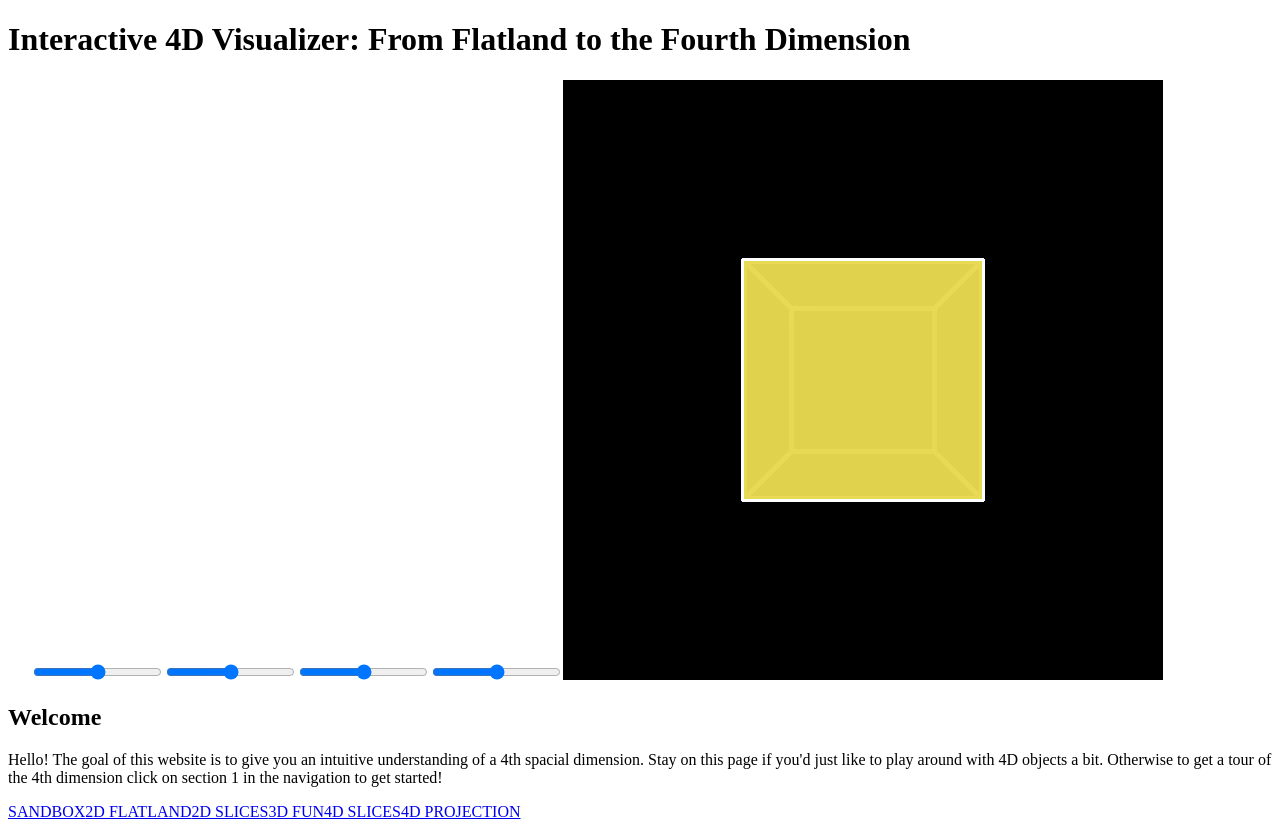
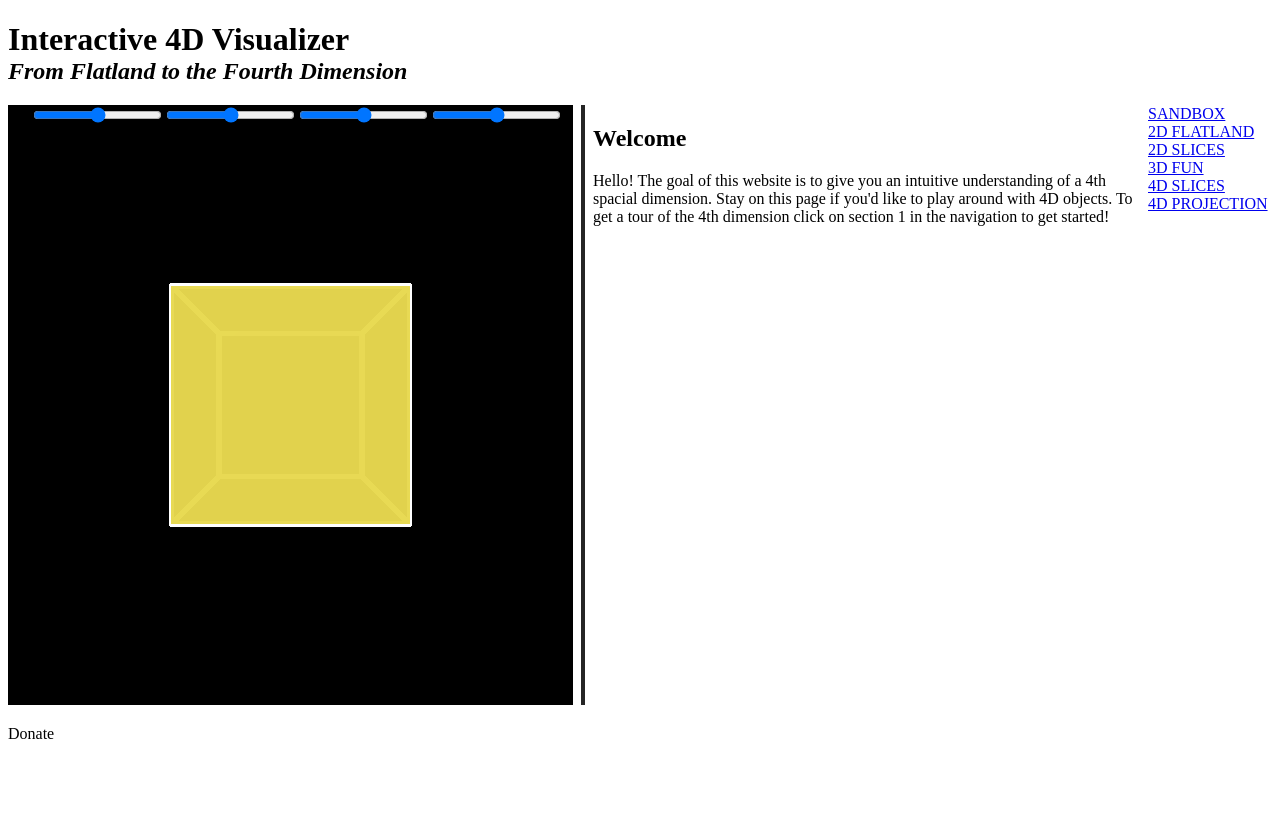
Before and after one commit to baileysnyder/interactive4d, a Nuxt app: page / in a window 1280 px wide. After the commit the page ends 800 px from the top, so only its background shows below. Built offline with nearby package versions, Linux system fonts and the light colour scheme.

Commit message:
resizable canvas

```diff
--- a/components/Articles/WelcomeArticle.vue
+++ b/components/Articles/WelcomeArticle.vue
@@ -1,5 +1,5 @@
 <template>
-  <p>Hello! The goal of this website is to give you an intuitive understanding of a 4th spacial dimension. Stay on this page if you'd just like to play around with 4D objects a bit. Otherwise to get a tour of the 4th dimension click on section 1 in the navigation to get started!</p>
+  <p>Hello! The goal of this website is to give you an intuitive understanding of a 4th spacial dimension. Stay on this page if you'd like to play around with 4D objects. To get a tour of the 4th dimension click on section 1 in the navigation to get started!</p>
 </template>
 
 <script>
--- a/components/Navigation.vue
+++ b/components/Navigation.vue
@@ -1,11 +1,11 @@
 <template>
-  <div>
-      <NuxtLink to="/">SANDBOX</NuxtLink>
-      <NuxtLink to="/2d-flatland">2D FLATLAND</NuxtLink>
-      <NuxtLink to="/">2D SLICES</NuxtLink>
-      <NuxtLink to="/">3D FUN</NuxtLink>
-      <NuxtLink to="/">4D SLICES</NuxtLink>
-      <NuxtLink to="/">4D PROJECTION</NuxtLink>
+  <div id="wrapper">
+      <NuxtLink to="/" class="navlink">SANDBOX</NuxtLink>
+      <NuxtLink to="/2d-flatland" class="navlink">2D FLATLAND</NuxtLink>
+      <NuxtLink to="/" class="navlink">2D SLICES</NuxtLink>
+      <NuxtLink to="/" class="navlink">3D FUN</NuxtLink>
+      <NuxtLink to="/" class="navlink">4D SLICES</NuxtLink>
+      <NuxtLink to="/" class="navlink">4D PROJECTION</NuxtLink>
   </div>
 </template>
 
@@ -15,6 +15,8 @@ export default {
 }
 </script>
 
-<style>
-
+<style scoped>
+.navlink {
+  display: block;
+}
 </style>
--- a/components/ThreeJs/ThreeJs.vue
+++ b/components/ThreeJs/ThreeJs.vue
@@ -1,10 +1,14 @@
 <template>
 <div>
-    <input v-model="angleXW" type="range" min="-3.14" max="3.14" value="0" step="0.001" style="margin-left: 25px;">
-    <input v-model="angleYW" type="range" min="-3.14" max="3.14" value="0" step="0.001">
-    <input v-model="angleZW" type="range" min="-3.14" max="3.14" value="0" step="0.001">
-    <input v-model="translateW" type="range" min="-2" max="2" value="0" step="0.001">
-    <canvas ref="canvas"></canvas>
+    <div id="three-container">
+        <canvas ref="canvas"></canvas>
+        <div id="three-overlay">
+            <input v-model="angleXW" type="range" min="-3.14" max="3.14" value="0" step="0.001" style="margin-left: 25px;">
+            <input v-model="angleYW" type="range" min="-3.14" max="3.14" value="0" step="0.001">
+            <input v-model="angleZW" type="range" min="-3.14" max="3.14" value="0" step="0.001">
+            <input v-model="translateW" type="range" min="-2" max="2" value="0" step="0.001">
+        </div>
+    </div>
 </div>
 </template>
 
@@ -32,11 +36,25 @@ export default {
             translateW: 0.0,
         }
     },
+    props: {
+        canvasSize: Object,
+    },
+    watch: {
+        canvasSize: {
+            handler: function(newD, oldD) {
+                let width = newD.width
+                let height = newD.height
+
+                camera.aspect = width / height
+                camera.updateProjectionMatrix()
+                renderer.setSize(width, height)
+            }
+        }
+    },
     methods: {
         initThree() {
-            const height = 600
-            const width = 600
-
+            let width = this.canvasSize.width
+            let height = this.canvasSize.height
             const canvas = this.$refs.canvas
             scene = new THREE.Scene()
 
@@ -66,7 +84,7 @@ export default {
             if (delta  > interval) {
                 //updateTesseractProjection(parseFloat(this.angleXW), parseFloat(this.angleYW), parseFloat(this.angleZW), parseFloat(this.translateW))
                 updateTesseractIso(parseFloat(this.angleXW), parseFloat(this.angleYW), parseFloat(this.angleZW), parseFloat(this.translateW))
-                renderer.clearDepth()
+                //renderer.clearDepth()
                 renderer.render(scene, camera)
 
                 delta = delta % interval;
@@ -822,5 +840,11 @@ function getFaceVertices(sortedPoints) {
 </script>
 
 <style>
+#three-container {
+  position: relative;
+}
+#three-container canvas, #three-overlay {
+  position: absolute;
+}
 
 </style>
--- a/layouts/default.vue
+++ b/layouts/default.vue
@@ -1,10 +1,12 @@
 <template>
 <div>
-    <h1>Interactive 4D Visualizer: From Flatland to the Fourth Dimension</h1>
-    <div>
+    <h1>Interactive 4D Visualizer</h1>
+    <h2>From Flatland to the Fourth Dimension</h2>
+    <div id="main" :style="{'width': mainWidth + 'px', 'height': mainHeight + 'px'}">
         <nuxt />
     </div>
-    <Navigation />
+    <Navigation id="navigation"/>
+    <p>Donate</p>
 </div>
 </template>
 
@@ -14,10 +16,50 @@ import Navigation from '../components/Navigation'
 export default {
     components: {
         Navigation
+    },
+    data() {
+        return {
+            mainWidth: window.innerWidth - 150,
+            mainHeight: window.innerHeight - 200
+        }
+    },
+    mounted() {
+        window.addEventListener('resize', this.onResize)
+    },
+    methods: {
+        onResize() {
+            this.mainWidth = window.innerWidth - 150
+            this.mainHeight = window.innerHeight - 200
+
+            let emit = {
+                width: this.mainWidth,
+                height: this.mainHeight
+            }
+
+            $nuxt.$emit('resize-main-container', emit)
+        }
     }
 }
 </script>
 
-<style>
-/* insert media queries here */
+<style scoped>
+h1 {
+    margin-bottom: 0;
+}
+
+h2 {
+    margin-top: 0;
+    font-style: italic;
+}
+
+#main {
+    display: inline-block;
+}
+
+#navigation {
+    display: inline-block;
+    vertical-align: top;
+    position: fixed;
+    padding-left: 10px;
+}
 </style>
--- a/nuxt.config.js
+++ b/nuxt.config.js
@@ -1,6 +1,7 @@
 export default {
   // Target: https://go.nuxtjs.dev/config-target
   target: 'static',
+  ssr: false,
 
   // Global page headers: https://go.nuxtjs.dev/config-head
   head: {
--- a/pages/index.vue
+++ b/pages/index.vue
@@ -1,7 +1,8 @@
 <template>
-  <div>
-      <ThreeJs />
-      <Article articleTitle="Welcome" articleComponentName="WelcomeArticle"/>
+  <div class="wrapper" ref="wrapper">
+      <ThreeJs ref="threejs" class="resizable-box threejs-box" :canvasSize="{width: threejsWidth, height: threejsHeight}" :style="{'width': threejsWidth + 'px'}" />
+      <div @mousedown="onMousedownHandler" class="handler" ></div>
+      <Article class="resizable-box article-box" articleTitle="Welcome" articleComponentName="WelcomeArticle"/>
   </div>
 </template>
 
@@ -13,6 +14,90 @@ export default {
   components: {
     ThreeJs,
     Article
+  },
+  props: [
+    'contentWidth'
+  ],
+  data() {
+    return {
+      isHandlerDragging: false,
+      threejsWidth: (window.innerWidth - 150) / 2,
+      threejsHeight: window.innerHeight - 200,
+    }
+  },
+  methods: {
+    onMousedownHandler(e) {
+      this.isHandlerDragging = true;
+    }
+  },
+  mounted() {
+    const vueContext = this;
+    const boxA = this.$refs.threejs.$el;
+    const wrapper = this.$refs.wrapper;
+    document.addEventListener('mouseup', function(e) {
+      vueContext.isHandlerDragging = false;
+    })
+
+    document.addEventListener('mousemove', function(e) {
+      // Don't do anything if dragging flag is false
+      if (!vueContext.isHandlerDragging) {
+        return false;
+      }
+
+      // Get offset
+      let containerOffsetLeft = wrapper.offsetLeft;
+
+      // Get x-coordinate of pointer relative to container
+      let pointerRelativeXpos = e.clientX - containerOffsetLeft;
+
+      // Arbitrary minimum width set on box A, otherwise its inner content will collapse to width of 0
+      let boxAminWidth = 60;
+
+      // Resize box A
+      // * 8px is the left/right spacing between .handler and its inner pseudo-element
+      let width = Math.max(boxAminWidth, pointerRelativeXpos - 8)
+      boxA.style.width = width + 'px';
+      vueContext.threejsWidth = width
+    })
+
+    this.$nuxt.$on('resize-main-container', e => {
+      this.threejsWidth = e.width / 2
+    })
   }
 }
 </script>
+
+<style>
+.wrapper {
+  display:flex;
+  height: 100%;
+}
+
+.resizable-box {
+  box-sizing: border-box;
+}
+
+.threejs-box {
+  flex: 0 0 auto;
+}
+
+.article-box {
+  flex: 1 1 auto;
+}
+
+.handler {
+  width: 20px;
+  padding: 0;
+  cursor: ew-resize;
+  flex: 0 0 auto;
+}
+
+.handler::before {
+  content: '';
+  display: block;
+  width: 4px;
+  height: 100%;
+  background: rgb(37, 37, 37);
+  margin: 0 auto;
+}
+</style>
```
